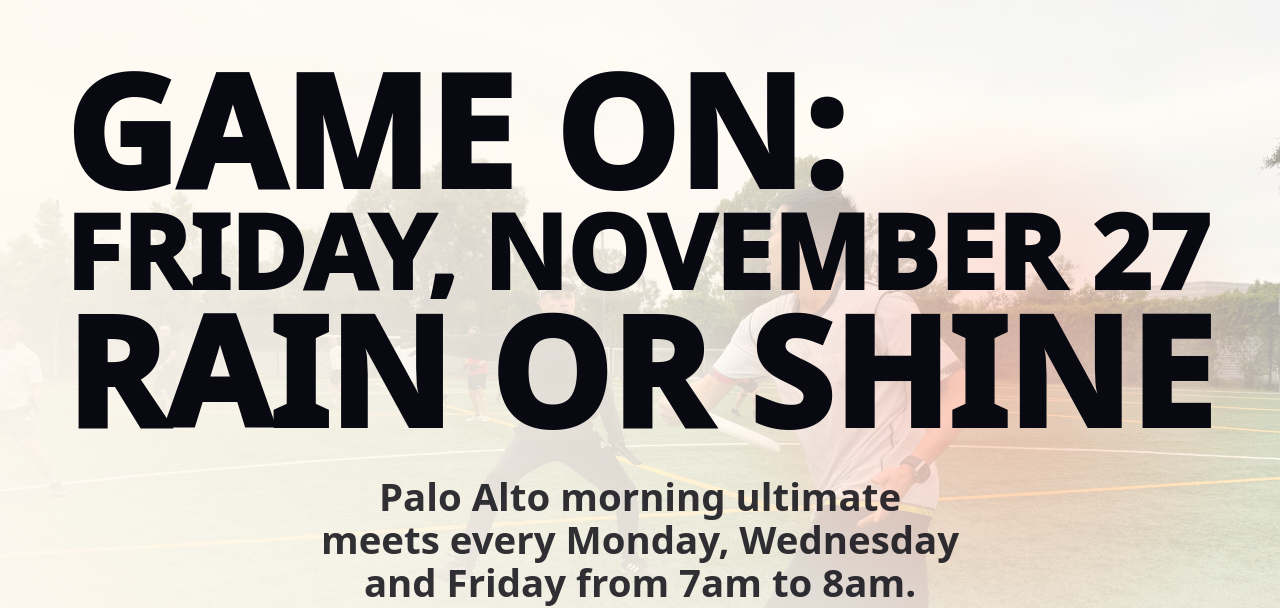
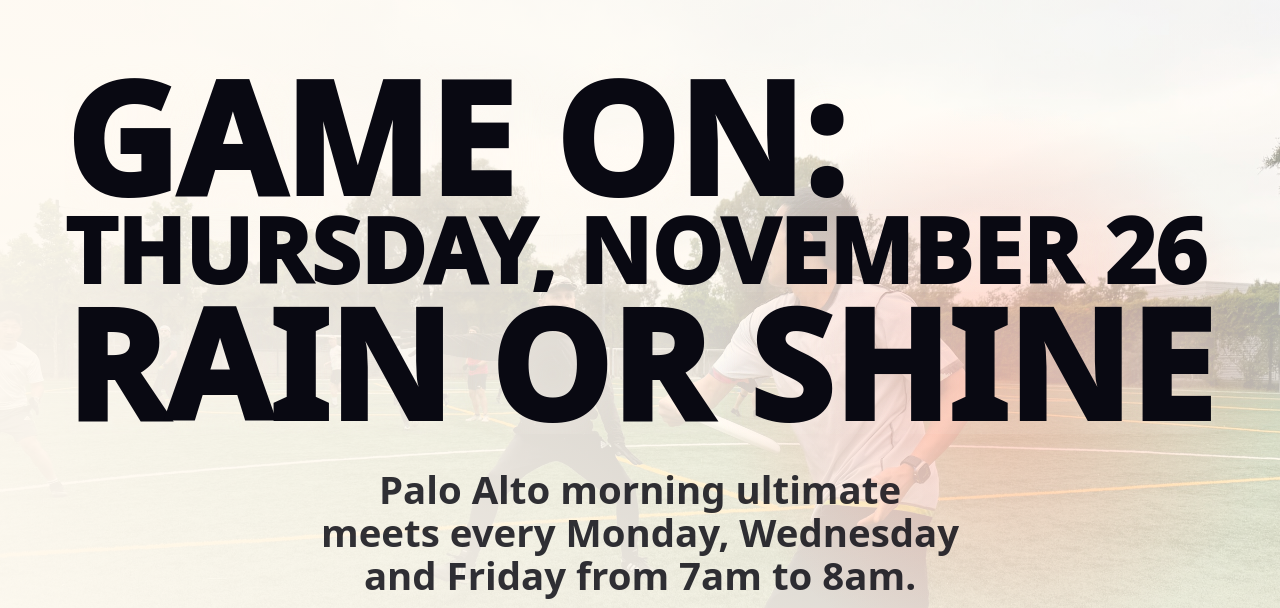
Before and after one commit to bkx3/morningUltimate, a plain HTML site: page index.html in a window 1280 px wide. Shown: the top 608 px of the page. Drawn offline with Linux system fonts and the light colour scheme; no server answers.

Commit message:
Add one-off Thanksgiving morning pickup on November 26

```diff
--- a/index.html
+++ b/index.html
@@ -389,6 +389,7 @@
 
     <script>
       const gameDays = [1, 3, 5];
+      const extraGameDates = ["2026-11-26"]; // Thanksgiving pickup, usual time and field.
       const formatter = new Intl.DateTimeFormat("en-US", {
         weekday: "long",
         month: "long",
@@ -438,7 +439,7 @@
       function currentGameState(now = new Date()) {
         const pacific = pacificNow(now);
         const today = calendarDateFromPacific(pacific);
-        const isGameDay = gameDays.includes(today.dayOfWeek);
+        const isGameDay = gameDays.includes(today.dayOfWeek) || extraGameDates.includes(today.dateKey);
         const isDuringGame = isGameDay && pacific.hour === 7;
         return { isDuringGame, pacific };
       }
@@ -448,7 +449,7 @@
         for (let offset = 0; offset <= 7; offset += 1) {
           const candidate = calendarDateFromPacific(pacific, offset);
           if (offset === 0 && pacific.hour >= 8) continue;
-          if (gameDays.includes(candidate.dayOfWeek)) {
+          if (gameDays.includes(candidate.dayOfWeek) || extraGameDates.includes(candidate.dateKey)) {
             return candidate;
           }
         }
```
